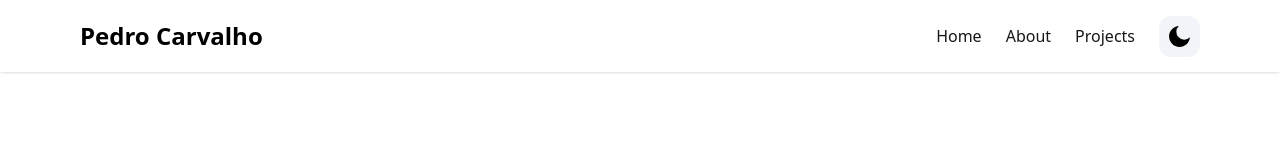
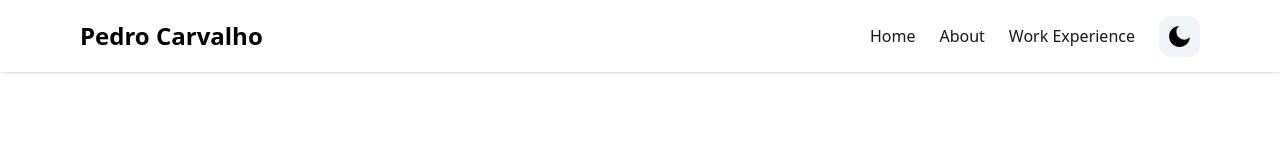
Before and after one commit to pedrocarr/my-portifolio-resume, a Next.js app: page / in a window 1280 px wide. Shown: the top 160 px of the page. Built offline with nearby package versions, Linux system fonts and the light colour scheme.

Commit message:
change navbar

```diff
--- a/components/Navbar.tsx
+++ b/components/Navbar.tsx
@@ -22,8 +22,8 @@ const NAV_ITEMS: Array<NavItem> = [
     page: "about",
   },
   {
-    label: "Projects",
-    page: "projects",
+    label: "Work Experience",
+    page: "work-experience",
   },
 ]
 
```
